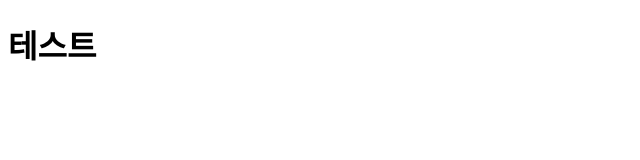
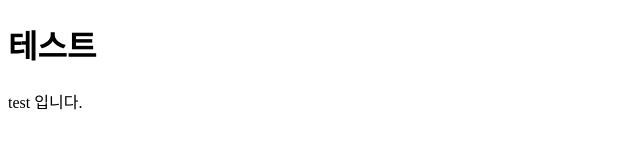
Before and after one commit to Seung-hwan285/home, a website: page index.html in a window 1280 px wide. Shown: the full height of the page, 0-640 px from the left. Drawn offline with Linux system fonts and the light colour scheme.

Commit message:
test commit

```diff
--- a/index.html
+++ b/index.html
@@ -6,5 +6,6 @@
   </head>
   <body>
       <h1>테스트</h1>
+      <p>test 입니다.</p>
   </body>
 </html>
```
